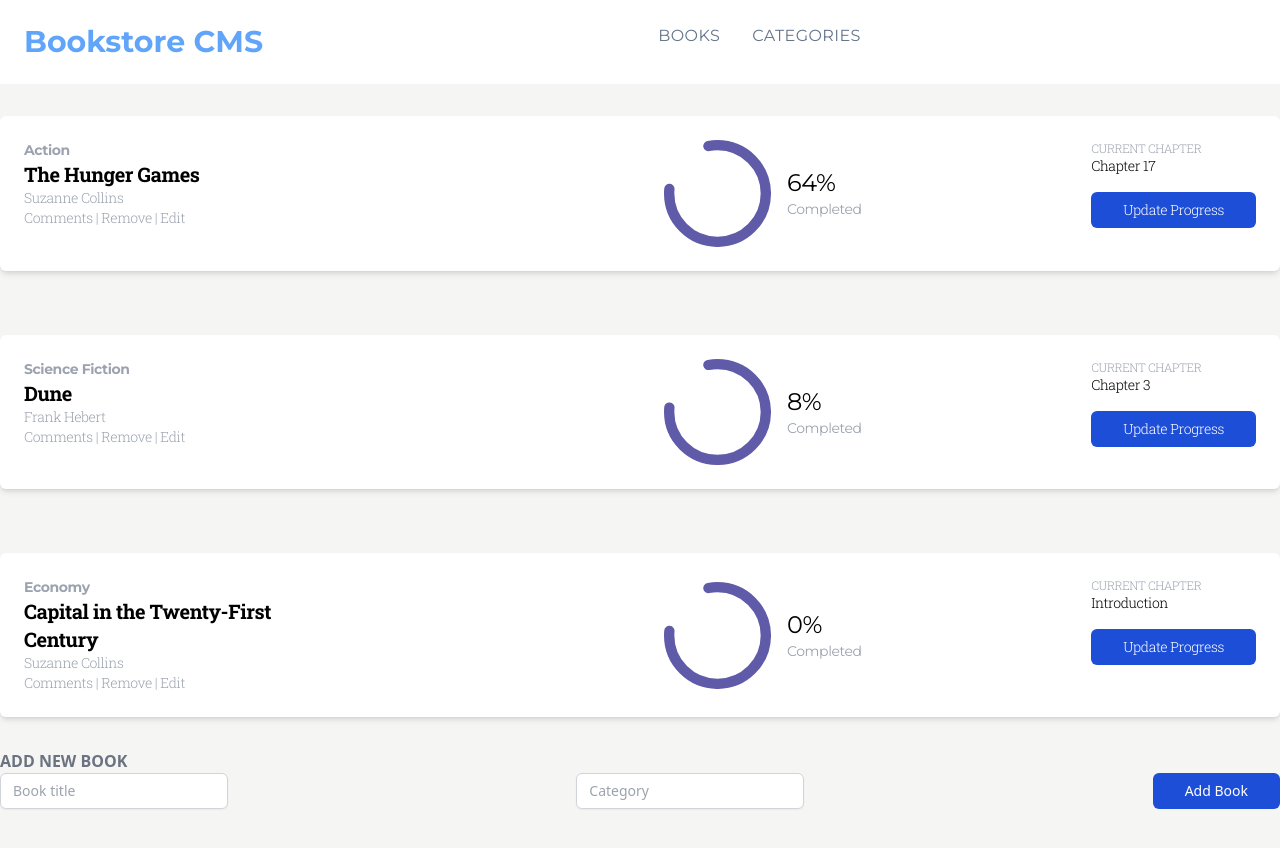
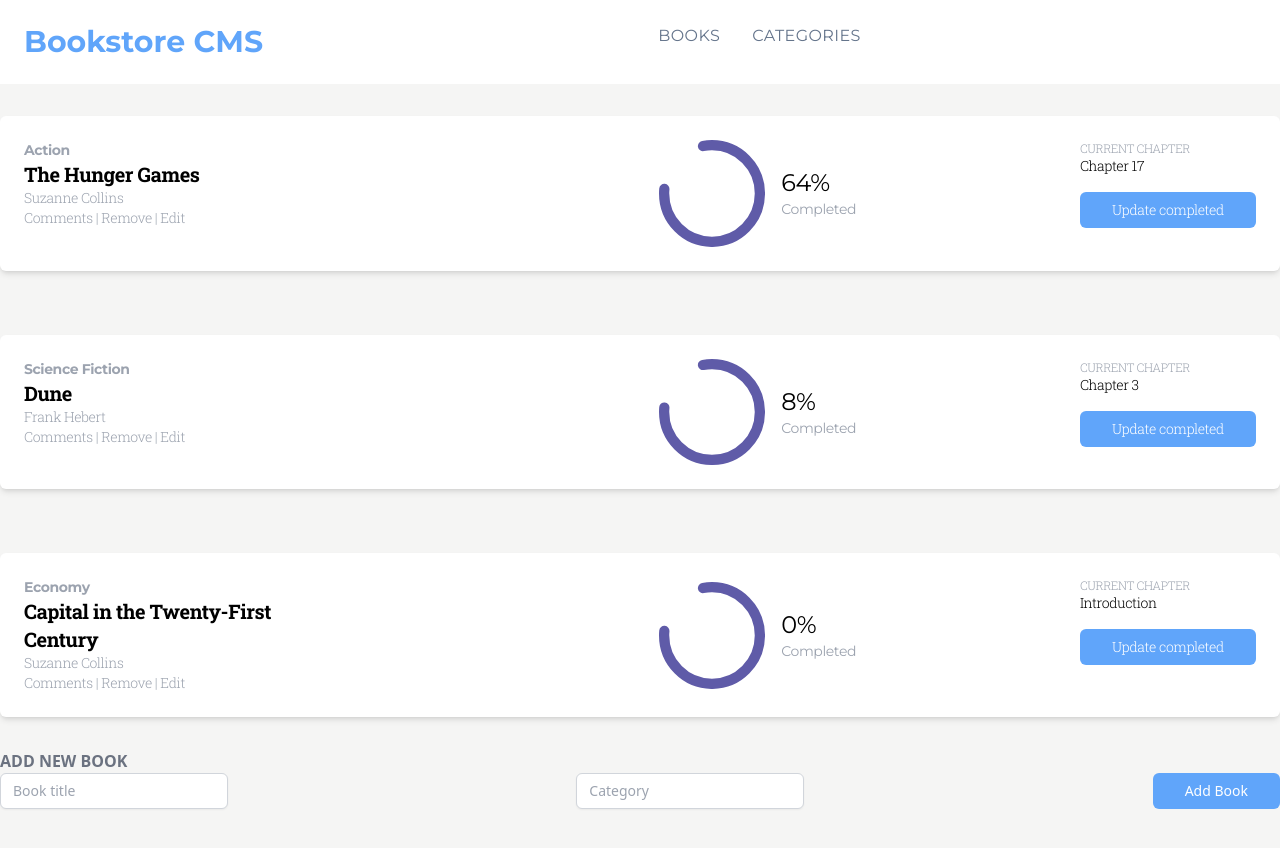
Before and after one commit to lu-jim/bookstore, a React (Create React App) app: page / in a window 1280 px wide. Shown: the top 848 px of the page. Built offline with nearby package versions, Linux system fonts and the light colour scheme; the HTML template or start-up script is replaced by a standard one.

Commit message:
Update file structure and refactor implementation

```diff
--- a/package.json
+++ b/package.json
@@ -7,6 +7,7 @@
     "@testing-library/jest-dom": "^4.2.4",
     "@testing-library/react": "^9.5.0",
     "@testing-library/user-event": "^7.2.1",
+    "prop-types": "^15.7.2",
     "react": "^17.0.2",
     "react-dom": "^17.0.2",
     "react-redux": "^7.2.6",
--- a/src/App.js
+++ b/src/App.js
@@ -3,7 +3,7 @@ import {
   BrowserRouter as Router, Routes, Route, Link,
 } from 'react-router-dom';
 import './App.css';
-import Books from './components/Books';
+import Books from './components/Booklist';
 import Categories from './components/Categories';
 import user from './solid_user-circle.svg';
 
--- /dev/null
+++ b/src/components/Book.js
@@ -0,0 +1,48 @@
+import React from 'react';
+import PropTypes from 'prop-types';
+import progress from '../progress.svg';
+
+const Book = ({
+  title, author, category, completed, currentChapter,
+}) => (
+  <div className="card bg-white shadow-md rounded-md max-w-l -mr-1 h-70 tracking-tight w-full flex justify-between p-6 my-8">
+    <div className="font-display">
+      <h3 className="font-bold font-serif text-gray-400 text-sm">{category}</h3>
+      <h2 className="text-xl font-bold w-80">{title}</h2>
+      <p className="text-gray-400 text-sm">{author}</p>
+      <p className="text-gray-400 text-sm"> Comments | Remove | Edit</p>
+    </div>
+    <div className="flex items-center">
+      <img src={progress} alt="completed" />
+
+      <div className="p-4  font-serif">
+        <p className="text-2xl">{completed}</p>
+        <p className="text-gray-400 text-sm"> Completed</p>
+      </div>
+    </div>
+    <div className="flex flex-col w-fit font-display">
+      <h2 className="text-gray-400 uppercase text-xs">Current Chapter</h2>
+      <p className="text-sm mb-4">
+        {' '}
+        {currentChapter}
+      </p>
+      <button
+        href="#"
+        type="button"
+        className="text-white bg-blue-400 hover:bg-blue-800 focus:ring-4 focus:ring-blue-300 font-medium rounded-md text-sm py-2 text-center inline-flex items-center  dark:bg-blue-600 dark:hover:bg-blue-400 dark:focus:ring-blue-800 px-8"
+      >
+        Update completed
+      </button>
+    </div>
+  </div>
+);
+
+Book.propTypes = {
+  title: PropTypes.string.isRequired,
+  author: PropTypes.string.isRequired,
+  category: PropTypes.string.isRequired,
+  completed: PropTypes.number.isRequired,
+  currentChapter: PropTypes.string.isRequired,
+};
+
+export default Book;
--- /dev/null
+++ b/src/components/Booklist.js
@@ -0,0 +1,61 @@
+import React from 'react';
+import Book from './Book';
+
+import Form from './newBook';
+
+const uniqueId = () => {
+  const dateString = Date.now().toString(36);
+  const randomness = Math.random().toString(36).substr(2);
+  return dateString + randomness;
+};
+
+const Books = () => {
+  const dummyList = [
+    {
+      title: 'The Hunger Games',
+      author: 'Suzanne Collins',
+      category: 'Action',
+      completed: '64%',
+      currentChapter: 'Chapter 17',
+    },
+    {
+      title: 'Dune',
+      author: 'Frank Hebert',
+      category: 'Science Fiction',
+      completed: '8%',
+      currentChapter: 'Chapter 3',
+    },
+    {
+      title: 'Capital in the Twenty-First Century',
+      author: 'Suzanne Collins',
+      category: 'Economy',
+      completed: '0%',
+      currentChapter: 'Introduction',
+    },
+  ];
+
+  const bookList = dummyList.map((book) => (
+    <Book
+      title={book.title}
+      author={book.author}
+      key={uniqueId()}
+      category={book.category}
+      completed={book.completed}
+      currentChapter={book.currentChapter}
+
+    />
+  ));
+  return (
+    <>
+      <div id="books" className="bg-stone-100 mx-auto flex flex-col h-screen">
+        <div className="container flex justify-center w-full self-center flex-col">
+          {bookList}
+          {' '}
+          <Form />
+        </div>
+      </div>
+    </>
+  );
+};
+
+export default Books;
--- a/src/components/Books.js
+++ /dev/null
@@ -1,149 +0,0 @@
-import React from 'react';
-import progress from '../progress.svg';
-import Form from './Form';
-
-const Books = () => {
-  const dummyList = [
-    {
-      title: 'The Hunger Games',
-      author: 'Suzanne Collins',
-      category: 'Action',
-      completed: '64%',
-      currentChapter: 'Chapter 17',
-    },
-    {
-      title: 'Dune',
-      author: 'Frank Hebert',
-      category: 'Science Fiction',
-      completed: '8%',
-      currentChapter: 'Chapter 3',
-    },
-    {
-      title: 'Capital in the Twenty-First Century',
-      author: 'Suzanne Collins',
-      category: 'Economy',
-      completed: '0%',
-      currentChapter: 'Introduction',
-    },
-  ];
-  return (
-    <>
-      <div id="books" className="bg-stone-100 mx-auto flex flex-col h-screen">
-        <div className="container flex justify-center w-full self-center flex-col">
-          <div className="card bg-white shadow-md rounded-md max-w-l -mr-1 h-70 tracking-tight w-full flex justify-between p-6 my-8">
-            <div className="font-display">
-              <h3 className="font-bold font-serif text-gray-400 text-sm">{dummyList[0].category}</h3>
-              <h2 className="text-xl font-bold w-80">{dummyList[0].title}</h2>
-              <p className="text-gray-400 text-sm">
-                {' '}
-                {dummyList[0].author}
-              </p>
-              {' '}
-              <p className="text-gray-400 text-sm"> Comments | Remove | Edit</p>
-            </div>
-            <div className="flex items-center">
-              <img src={progress} alt="progress" />
-
-              <div className="p-4  font-serif">
-                <p className="text-2xl">{dummyList[0].completed}</p>
-                <p className="text-gray-400 text-sm"> Completed</p>
-              </div>
-            </div>
-            <div className="flex flex-col w-fit font-display">
-              <h2 className="text-gray-400 uppercase text-xs">Current Chapter</h2>
-              <p className="text-sm mb-4">
-                {' '}
-                {dummyList[0].currentChapter}
-              </p>
-              <button
-                href="#"
-                type="button"
-                className="text-white bg-blue-700 hover:bg-blue-800 focus:ring-4 focus:ring-blue-300 font-medium rounded-md text-sm py-2 text-center inline-flex items-center  dark:bg-blue-600 dark:hover:bg-blue-700 dark:focus:ring-blue-800 px-8"
-              >
-                Update Progress
-              </button>
-            </div>
-          </div>
-          <div className="card bg-white shadow-md rounded-md max-w-l -mr-1 h-70 tracking-tight w-full flex justify-between p-6 my-8">
-            <div className="font-display">
-              <h3 className="font-bold font-serif text-gray-400 text-sm">{dummyList[1].category}</h3>
-              <h2 className="text-xl font-bold w-80">{dummyList[1].title}</h2>
-              <p className="text-gray-400 text-sm">
-                {' '}
-                {dummyList[1].author}
-              </p>
-              {' '}
-              <p className="text-gray-400 text-sm"> Comments | Remove | Edit</p>
-            </div>
-            <div className="flex items-center">
-              <img src={progress} alt="progress" />
-
-              <div className="p-4  font-serif">
-                <p className="text-2xl">
-                  {' '}
-                  {dummyList[1].completed}
-                </p>
-                <p className="text-gray-400 text-sm"> Completed</p>
-              </div>
-            </div>
-            <div className="flex flex-col w-fit font-display">
-              <h2 className="text-gray-400 uppercase text-xs">Current Chapter</h2>
-              <p className="text-sm mb-4">
-                {' '}
-                {dummyList[1].currentChapter}
-              </p>
-              <button
-                type="button"
-                href="#"
-                className="text-white bg-blue-700 hover:bg-blue-800 focus:ring-4 focus:ring-blue-300 font-medium rounded-md text-sm py-2 text-center inline-flex items-center  dark:bg-blue-600 dark:hover:bg-blue-700 dark:focus:ring-blue-800 px-8"
-              >
-                Update Progress
-              </button>
-            </div>
-          </div>
-          <div className="card bg-white shadow-md rounded-md max-w-l -mr-1 h-70 tracking-tight w-full flex justify-between p-6 my-8">
-            <div className="font-display">
-              <h3 className="font-bold font-serif text-gray-400 text-sm">{dummyList[2].category}</h3>
-              <h2 className="text-xl font-bold w-80">{dummyList[2].title}</h2>
-              <p className="text-gray-400 text-sm">
-                {' '}
-                {dummyList[2].author}
-              </p>
-              {' '}
-              <p className="text-gray-400 text-sm"> Comments | Remove | Edit</p>
-            </div>
-            <div className="flex items-center">
-              <img src={progress} alt="progress" />
-
-              <div className="p-4  font-serif">
-                <p className="text-2xl">
-                  {' '}
-                  {dummyList[2].completed}
-                </p>
-                <p className="text-gray-400 text-sm"> Completed</p>
-              </div>
-            </div>
-            <div className="flex flex-col w-fit font-display">
-              <h2 className="text-gray-400 uppercase text-xs">Current Chapter</h2>
-              <p className="text-sm mb-4 w-2/6">
-                {' '}
-                {dummyList[2].currentChapter}
-              </p>
-              <button
-                type="button"
-                href="#"
-                className="text-white bg-blue-700 hover:bg-blue-800 focus:ring-4 focus:ring-blue-300 font-medium rounded-md text-sm py-2 text-center inline-flex items-center  dark:bg-blue-600 dark:hover:bg-blue-700 dark:focus:ring-blue-800 px-8"
-              >
-                Update Progress
-              </button>
-            </div>
-          </div>
-          {' '}
-          <Form />
-        </div>
-      </div>
-    </>
-  );
-};
-
-export default Books;
--- a/src/components/Form.js
+++ b/src/components/newBook.js
@@ -15,7 +15,7 @@ const Form = () => {
         <button
           type="button"
           href="#"
-          className="text-white bg-blue-700 hover:bg-blue-800 focus:ring-4 focus:ring-blue-300 font-medium rounded-md text-sm py-2 text-center inline-flex items-center  dark:bg-blue-600 dark:hover:bg-blue-700 dark:focus:ring-blue-800 px-8"
+          className="text-white bg-blue-400 hover:bg-blue-800 focus:ring-4 focus:ring-blue-300 font-medium rounded-md text-sm py-2 text-center inline-flex items-center  dark:bg-blue-600 dark:hover:bg-blue-700 dark:focus:ring-blue-800 px-8"
         >
           Add Book
         </button>
--- a/src/features/cms/cms.js
+++ b/src/features/cms/cms.js
@@ -1,7 +1,5 @@
 import React from 'react';
 
-const CMS = () => (
-  <div> List here</div>
-);
+const CMS = () => <div> List here</div>;
 
 export default CMS;
```
Also changed, not shown: 1 other file (tests, documents, lock files or other folders).
